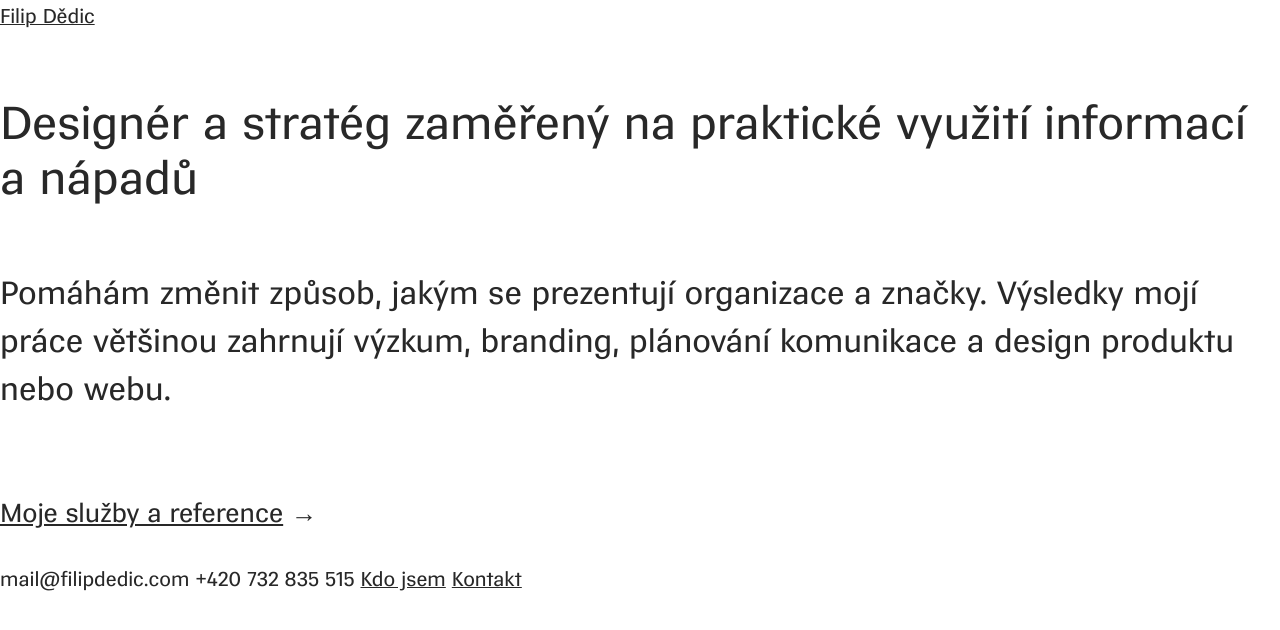
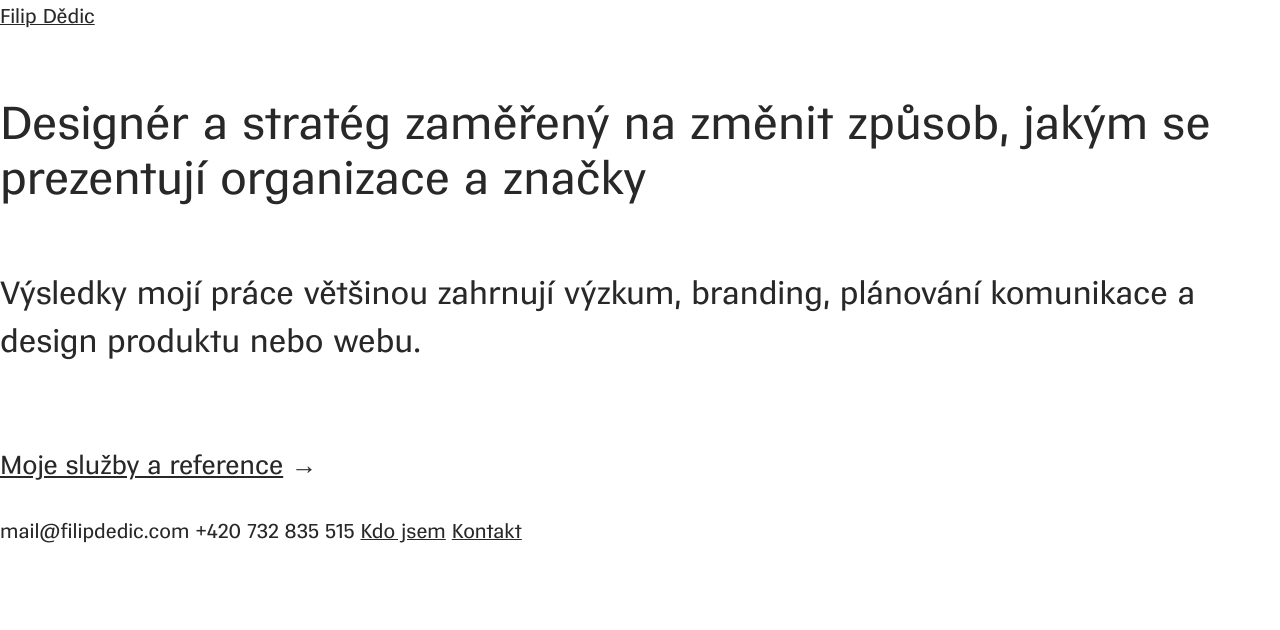
Before and after one commit to fdedic/fdedic.github.io, a Jekyll site: the page built from index.md, in a window 1280 px wide. Shown: the top 630 px of the page. Built offline with Jekyll 4.4.1, drawn with Linux system fonts in a browser that asks for light colours; nearby versions of some CDN libraries.

Commit message:
Update index.md

```diff
--- a/index.md
+++ b/index.md
@@ -3,7 +3,7 @@ layout: default
 title: Filip Dědic
 ---
 
-# Designér a stratég zaměřený na praktické využití informací a nápadů
-## Pomáhám změnit způsob, jakým se prezentují organizace a značky. Výsledky mojí práce většinou zahrnují výzkum, branding, plánování komunikace a design produktu nebo webu.
+# Designér a stratég zaměřený na změnit způsob, jakým se prezentují organizace a značky
+## Výsledky mojí práce většinou zahrnují výzkum, branding, plánování komunikace a design produktu nebo webu.
 
 ### [Moje služby a reference](/sluzby) →
```
